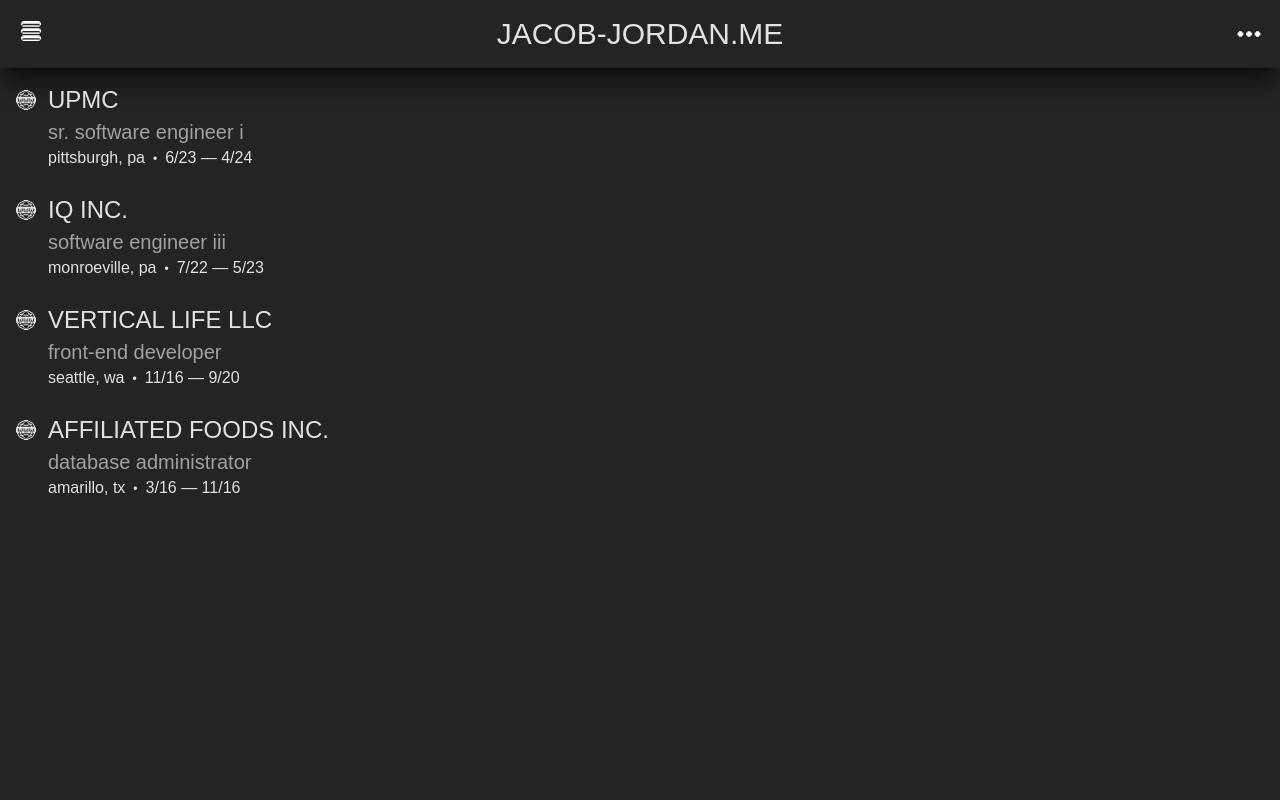
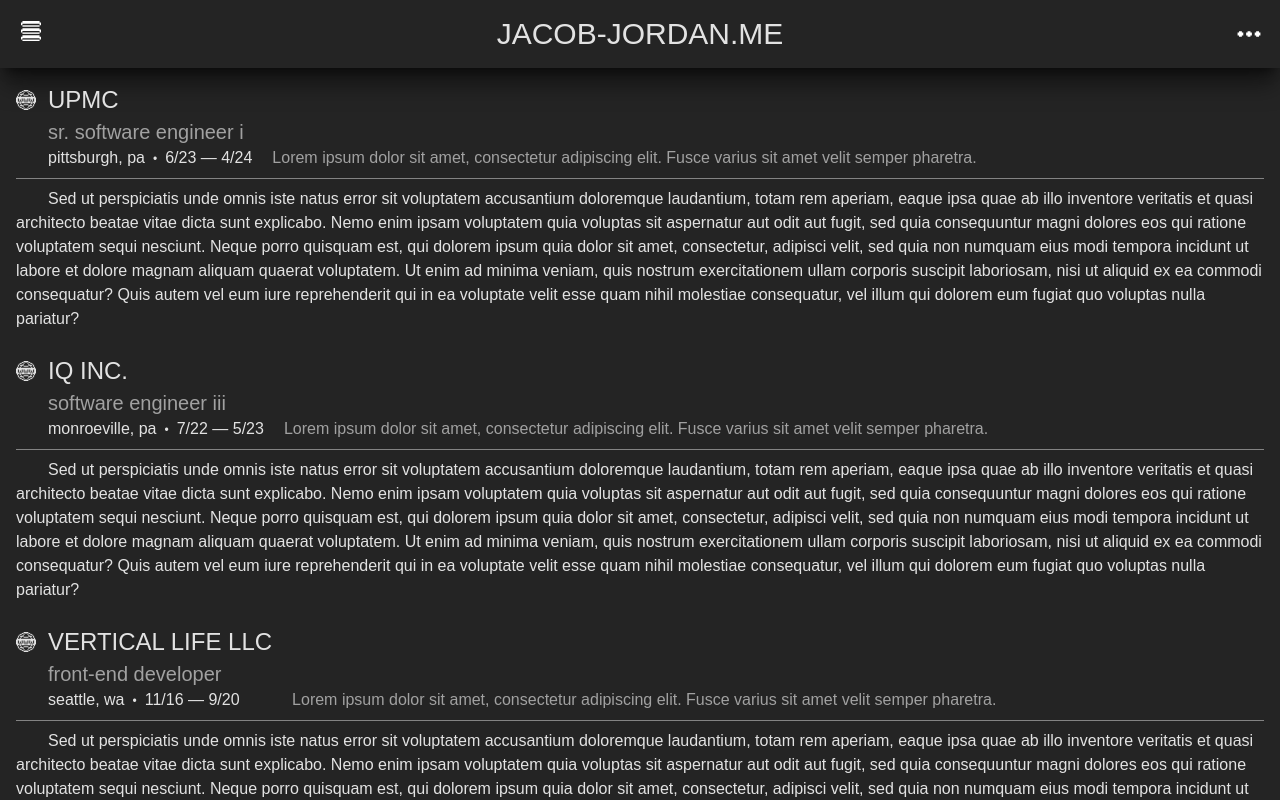
Before and after one commit to jacobjordan94/jacob-jordan-me, a React (Vite) app: page /experience in a window 1280 px wide. Built offline with nearby package versions, Linux system fonts and the light colour scheme; a web font is replaced by a local one.

Commit message:
add to job component

```diff
--- a/src/pages/experience/Job.jsx
+++ b/src/pages/experience/Job.jsx
@@ -1,7 +1,26 @@
 import JobBase from "../../components/jobs/JobBase";
 
-export default function Job({ job }) {
+export default function Job({ job, children }) {
     return (
-        <JobBase job={job} />
+        <div className="job-full @container">
+            <div className="flex flex-col @5xl:flex-row">
+                <div className="job-base-wrap">
+                    <JobBase className="" job={job}/>
+                </div>
+                <div className="ms-8 description @5xl:m-0 @5xl:ps-5 @5xl:flex @5xl:items-end">
+                    <span className="text-neutral-400">
+                        { job.description }
+                    </span>
+                </div>
+            </div>
+            <hr className="my-2 opacity-50" />
+            <div className="full-description indent-8 mt-2">
+                { job.detailedDescription }
+            </div>
+            <div className="job-body">
+                { children }
+            </div>
+        </div>
+
     );
 }
```
